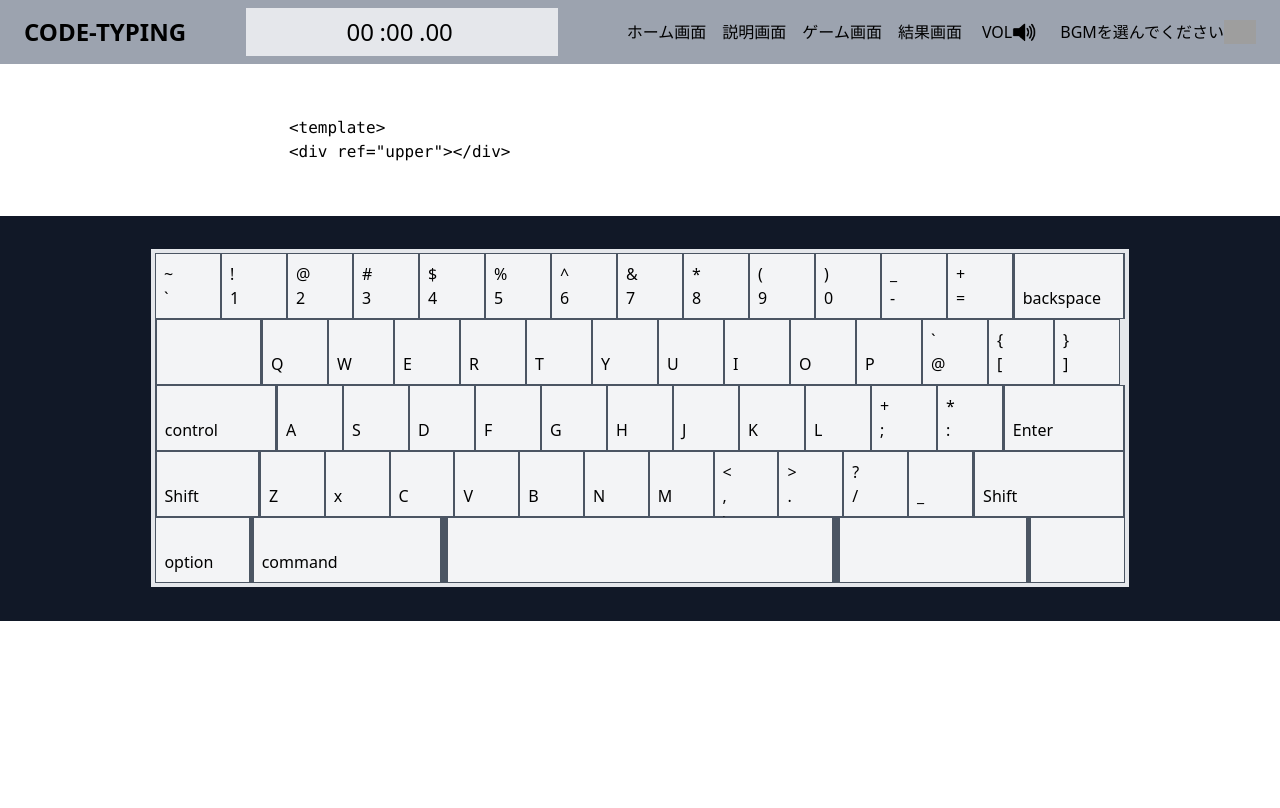
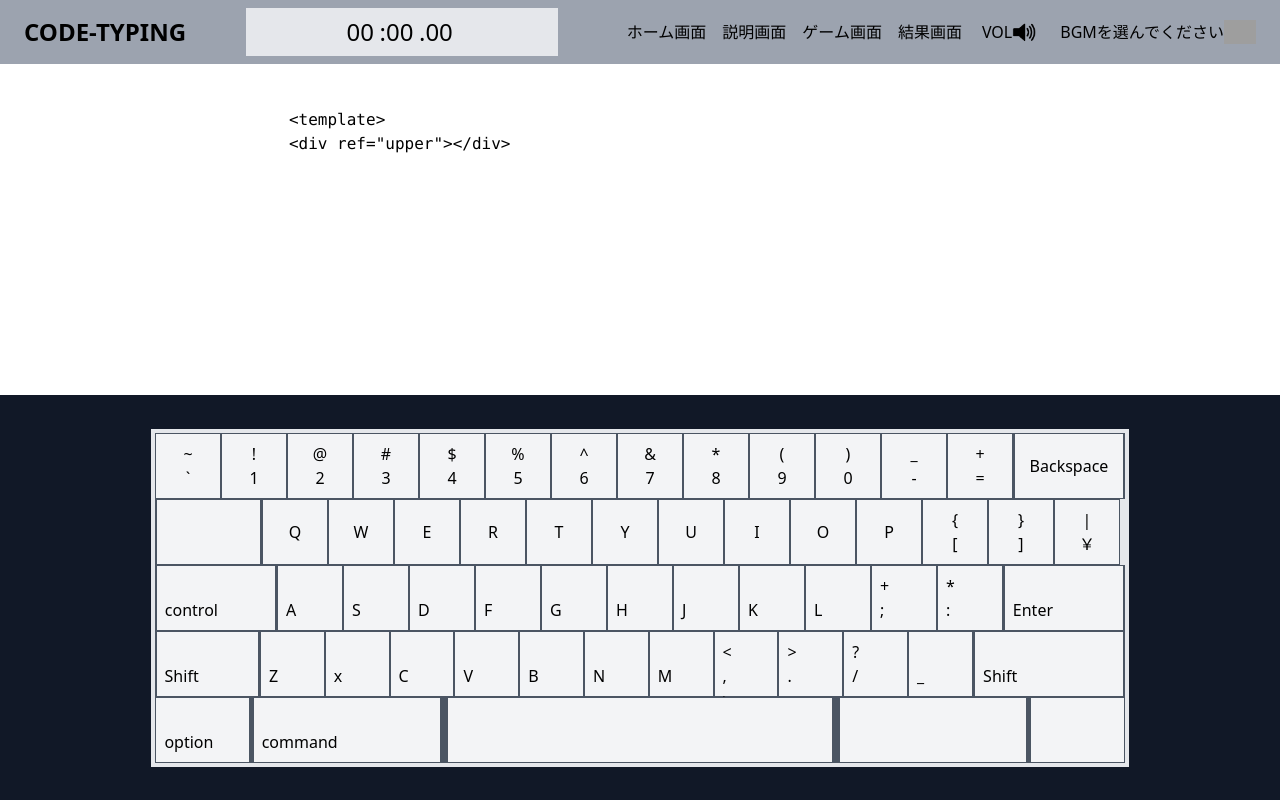
Before and after one commit to recursion-team-o/typing-game, a Vue app: page /game in a window 1280 px wide. Built offline with nearby package versions, Linux system fonts and the light colour scheme; grey boxes are pictures that could not be loaded.

Commit message:
キーボード 2行目

```diff
--- a/src/components/GamePage.vue
+++ b/src/components/GamePage.vue
@@ -192,7 +192,7 @@ const KeyDown = (event: KeyboardEvent) => {
   }
 
   if (keys[event.key]) {
-    console.log(event.code);
+    console.log(event.code + " " + event.key);
 
     keyboard.value
       ?.getElementsByClassName(event.code)[0]
@@ -235,24 +235,48 @@ onMounted(() => {
   };
 });
 
-const keyBoardOneLineKeys: {
+const keyBoardFirstLineKeys: {
   top: string;
   bottom: string;
   keyCode: string;
+  class: string;
 }[] = [
-  { top: "~", bottom: "`", keyCode: "Backquote" },
-  { top: "!", bottom: "1", keyCode: "Digit1" },
-  { top: "@", bottom: "2", keyCode: "Digit2" },
-  { top: "#", bottom: "3", keyCode: "Digit3" },
-  { top: "$", bottom: "4", keyCode: "Digit4" },
-  { top: "%", bottom: "5", keyCode: "Digit5" },
-  { top: "^", bottom: "6", keyCode: "Digit6" },
-  { top: "&", bottom: "7", keyCode: "Digit7" },
-  { top: "*", bottom: "8", keyCode: "Digit8" },
-  { top: "(", bottom: "9", keyCode: "Digit9" },
-  { top: ")", bottom: "0", keyCode: "Digit0" },
-  { top: "_", bottom: "-", keyCode: "Minus" },
-  { top: "+", bottom: "=", keyCode: "Equal" },
+  { top: "~", bottom: "`", keyCode: "Backquote", class: "" },
+  { top: "!", bottom: "1", keyCode: "Digit1", class: "" },
+  { top: "@", bottom: "2", keyCode: "Digit2", class: "" },
+  { top: "#", bottom: "3", keyCode: "Digit3", class: "" },
+  { top: "$", bottom: "4", keyCode: "Digit4", class: "" },
+  { top: "%", bottom: "5", keyCode: "Digit5", class: "" },
+  { top: "^", bottom: "6", keyCode: "Digit6", class: "" },
+  { top: "&", bottom: "7", keyCode: "Digit7", class: "" },
+  { top: "*", bottom: "8", keyCode: "Digit8", class: "" },
+  { top: "(", bottom: "9", keyCode: "Digit9", class: "" },
+  { top: ")", bottom: "0", keyCode: "Digit0", class: "" },
+  { top: "_", bottom: "-", keyCode: "Minus", class: "" },
+  { top: "+", bottom: "=", keyCode: "Equal", class: "" },
+  { top: "", bottom: "Backspace", keyCode: "Backspace", class: "one-six" },
+];
+
+const keyBoardSecondLineKeys: {
+  top: string;
+  bottom: string;
+  keyCode: string;
+  class: string;
+}[] = [
+  { top: "", bottom: "", keyCode: "Tab", class: "one-five" },
+  { top: "Q", bottom: "", keyCode: "KeyQ", class: "" },
+  { top: "W", bottom: "", keyCode: "KeyW", class: "" },
+  { top: "E", bottom: "", keyCode: "KeyE", class: "" },
+  { top: "R", bottom: "", keyCode: "KeyR", class: "" },
+  { top: "T", bottom: "", keyCode: "KeyT", class: "" },
+  { top: "Y", bottom: "", keyCode: "KeyY", class: "" },
+  { top: "U", bottom: "", keyCode: "KeyU", class: "" },
+  { top: "I", bottom: "", keyCode: "KeyI", class: "" },
+  { top: "O", bottom: "", keyCode: "KeyO", class: "" },
+  { top: "P", bottom: "", keyCode: "KeyP", class: "" },
+  { top: "{", bottom: "[", keyCode: "BracketLeft", class: "" },
+  { top: "}", bottom: "]", keyCode: "BracketRight", class: "" },
+  { top: "|", bottom: "￥", keyCode: "Backslash", class: "" },
 ];
 
 console.log(keyboard.value);
@@ -262,7 +286,7 @@ console.log(keyboard.value);
   <!-- 上半分のHTML -->
   <div
     ref="upper"
-    class="upperNox mt-2 mb-2 bg-white flex justify-around items-center"
+    class="upper-box mt-2 mb-2 bg-white flex justify-around items-center"
   >
     <div class="code-area overs flex justify-center items-center">
       <pre
@@ -302,18 +326,20 @@ console.log(keyboard.value);
       <!-- １行目 -->
       <div class="one-line flex">
         <div
-          v-for="(keyBoardOneLineKey, index) in keyBoardOneLineKeys"
+          v-for="(keyBoardFirstLineKey, index) in keyBoardFirstLineKeys"
           :key="index"
+          :class="keyBoardFirstLineKey.class"
           class="bg-gray-600 buttons flex justify-center items-center"
         >
           <div
-            :class="keyBoardOneLineKey.keyCode"
-            class="bg-gray-100 hover:bg-indigo-400 p-2 inner-buttons"
+            :class="keyBoardFirstLineKey.keyCode"
+            class="bg-gray-100 hover:bg-indigo-400 flex flex-col justify-center items-center inner-buttons"
           >
-            <div>{{ keyBoardOneLineKey.top }}</div>
-            <div>{{ keyBoardOneLineKey.bottom }}</div>
+            <div>{{ keyBoardFirstLineKey.top }}</div>
+            <div>{{ keyBoardFirstLineKey.bottom }}</div>
           </div>
         </div>
+
         <!-- <div class="bg-gray-600 buttons flex justify-center items-center">
           <div class="num1 bg-gray-100 hover:bg-indigo-400 p-2 inner-buttons">
             <div>!</div>
@@ -394,7 +420,7 @@ console.log(keyboard.value);
             <div>|</div>
           </div>
         </div> -->
-        <div class="bg-gray-600 one-six flex justify-center items-center">
+        <!-- <div class="bg-gray-600 one-six flex justify-center items-center">
           <div
             class="Backspace bg-gray-100 hover:bg-indigo-400 p-2 inner-buttons"
           >
@@ -403,12 +429,26 @@ console.log(keyboard.value);
             </div>
             <div>backspace</div>
           </div>
-        </div>
+        </div> -->
       </div>
 
       <!-- 2行目 -->
       <div class="oneLine flex">
-        <div class="bg-gray-600 one-five flex justify-center items-center">
+        <div
+          v-for="(keyBoardSecondLineKey, index) in keyBoardSecondLineKeys"
+          :key="index"
+          :class="keyBoardSecondLineKey.class"
+          class="bg-gray-600 buttons flex justify-center items-center"
+        >
+          <div
+            :class="keyBoardSecondLineKey.keyCode"
+            class="bg-gray-100 hover:bg-indigo-400 flex flex-col justify-center items-center inner-buttons"
+          >
+            <div>{{ keyBoardSecondLineKey.top }}</div>
+            <div>{{ keyBoardSecondLineKey.bottom }}</div>
+          </div>
+        </div>
+        <!-- <div class="bg-gray-600 one-five flex justify-center items-center">
           <div class="tabs bg-gray-100 p-2 inner-buttons">
             <div>
               <br />
@@ -517,7 +557,7 @@ console.log(keyboard.value);
             <div>}</div>
             <div>]</div>
           </div>
-        </div>
+        </div> -->
       </div>
 
       <!-- 3行目 -->
```
